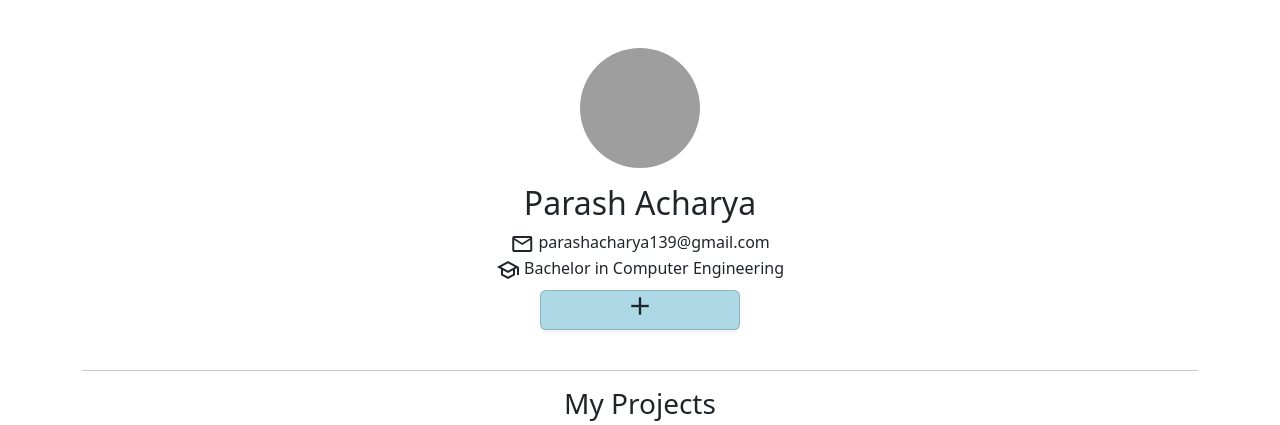
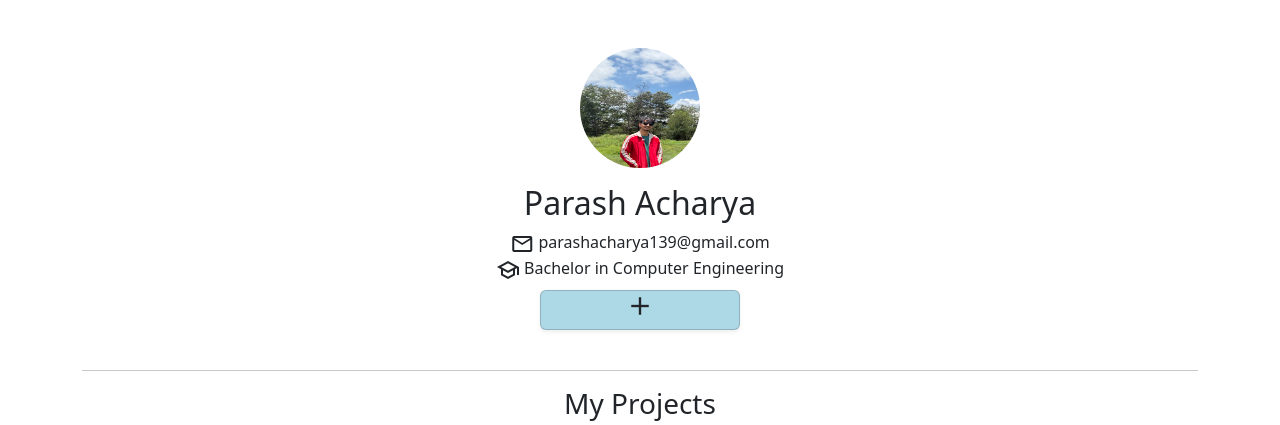
Before and after one commit to parashac/Personal-portfolio-, a Django app: page / in a window 1280 px wide. Shown: the top 425 px of the page. Run offline with Django 5.2, Linux system fonts and the light colour scheme; data comes from the database, SQL or seed files in the repository; some libraries are stand-ins or nearby versions; grey boxes are pictures that could not be loaded.

Commit message:
new profile added

```diff
--- a/templates/project_list.html
+++ b/templates/project_list.html
@@ -2,7 +2,7 @@
 {% load static %}
 {% block content %}
 <div class="text-center my-5">
-    <img src="{% static 'img/profile.JPG' %}" class="rounded-circle" width="120" height="120" alt="Profile Photo">
+    <img src="{% static 'img/download.jpeg' %}" class="rounded-circle" width="120" height="120" alt="Profile Photo">
 
     <h2 class="mt-3">Parash Acharya</h2>
   <span class="material-symbols-outlined" style="vertical-align: middle">mail</span>
```
Also changed, not shown: static/img/download.jpeg (added).
